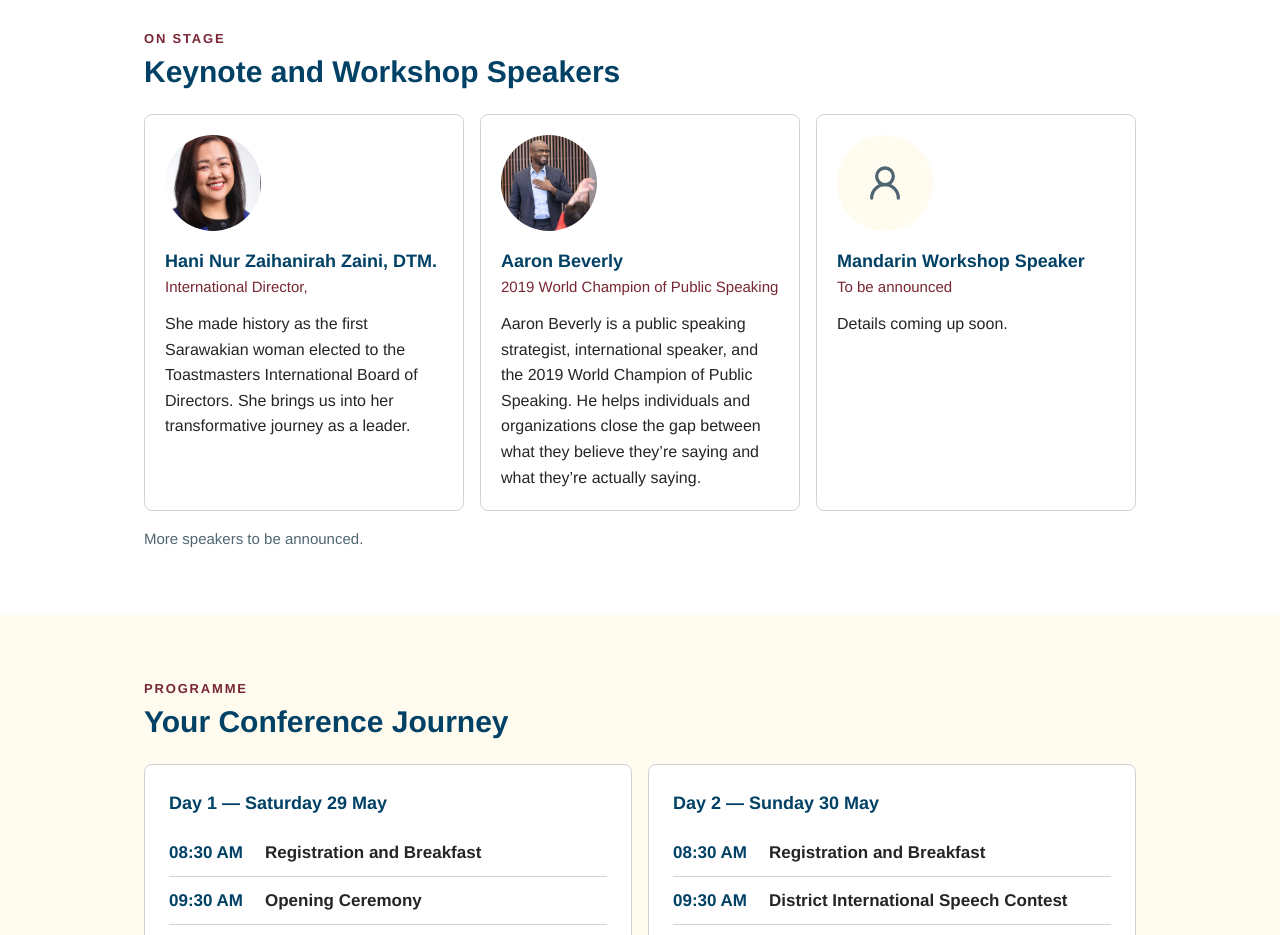
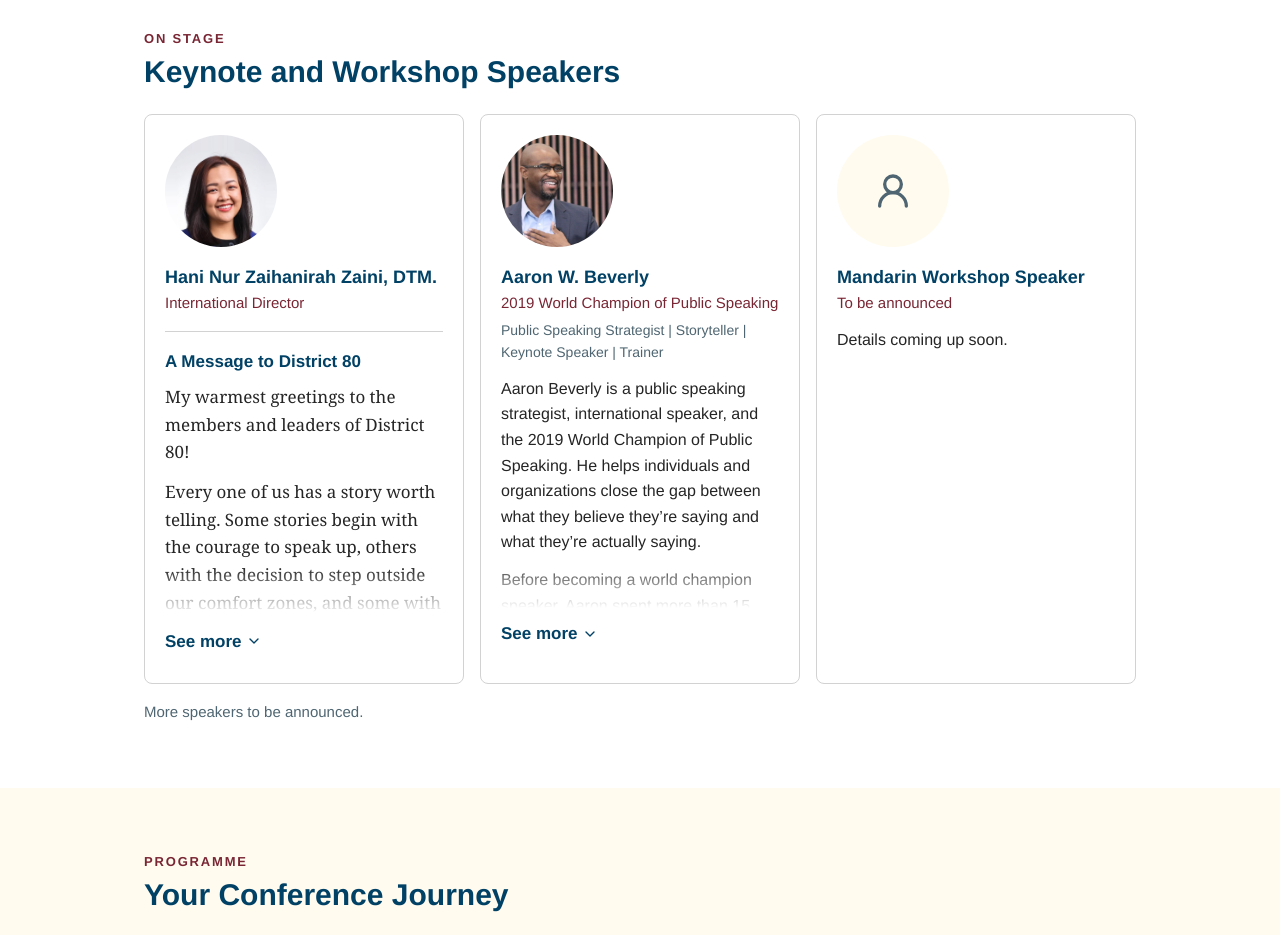
Before and after one commit to maksha19/acpublic, a React (Vite) app: page / in a window 1280 px wide. Shown: the part 1360-2295 px from the top of the page. Built offline with nearby package versions, Linux system fonts and the light colour scheme; no server answers; a web font is replaced by a local one.

Commit message:
update bio

```diff
--- a/src/components/home/Speakers.tsx
+++ b/src/components/home/Speakers.tsx
@@ -1,5 +1,6 @@
-import { UserRound } from 'lucide-react'
-import { CONFERENCE } from '../../content/conference'
+import { useEffect, useId, useRef, useState, type ReactNode } from 'react'
+import { ChevronDown, UserRound } from 'lucide-react'
+import { CONFERENCE, type Speaker } from '../../content/conference'
 import { Section } from './Section'
 
 export default function Speakers() {
@@ -11,24 +12,29 @@ export default function Speakers() {
             {s.photo ? (
               // Served from public/, so the path must carry Vite's base.
               // Decorative: the name is right below it.
-              <img
-                src={`${import.meta.env.BASE_URL}${s.photo}`}
-                alt=""
-                width={96}
-                height={96}
-                loading="lazy"
-                className="size-24 rounded-full object-cover object-[50%_30%]"
-              />
+              <span className="block size-28 overflow-hidden rounded-full bg-surface">
+                <img
+                  src={`${import.meta.env.BASE_URL}${s.photo}`}
+                  alt=""
+                  width={98}
+                  height={98}
+                  loading="lazy"
+                  className={`size-full object-cover ${s.photoFraming ?? 'object-[50%_20%]'}`}
+                />
+              </span>
             ) : (
               // Speaker not yet announced — a silhouette, not fake initials.
-              <span className="grid size-24 place-items-center rounded-full bg-surface text-muted-fg">
+              <span className="grid size-28 place-items-center rounded-full bg-surface text-muted-fg">
                 <UserRound className="size-10" aria-hidden="true" />
               </span>
             )}
             <h3 className="mt-4 text-lg">{s.name}</h3>
             <p className="text-[15px] text-secondary">{s.credentials}</p>
+            {s.tagline && <p className="mt-1 text-[14px] text-muted-fg">{s.tagline}</p>}
             {s.session && <p className="mt-3 font-semibold text-secondary">{s.session}</p>}
-            <p className={`${s.session ? 'mt-1' : 'mt-3'} text-[16px] `}>{s.blurb}</p>
+            {s.blurb && <p className={`${s.session ? 'mt-1' : 'mt-3'} text-[16px] `}>{s.blurb}</p>}
+            {s.message && <SpeakerMessage message={s.message} />}
+            {s.bio && <SpeakerBio bio={s.bio} />}
           </div>
         ))}
       </div>
@@ -38,3 +44,109 @@ export default function Speakers() {
     </Section>
   )
 }
+
+/* Long speaker text opens on its first few lines behind a fade, with a
+   "See more" toggle, and folds back up once scrolled past — the same
+   behaviour as the letters in Testimonials. */
+function Expandable({ children, className = '' }: { children: ReactNode; className?: string }) {
+  const [open, setOpen] = useState(false)
+  const ref = useRef<HTMLDivElement>(null)
+  const bodyId = useId()
+
+  useEffect(() => {
+    if (!open) return
+    const el = ref.current
+    if (!el || typeof IntersectionObserver === 'undefined') return
+    const io = new IntersectionObserver(
+      ([entry]) => {
+        if (!entry.isIntersecting) setOpen(false)
+      },
+      { threshold: 0 },
+    )
+    io.observe(el)
+    return () => io.disconnect()
+  }, [open])
+
+  return (
+    <div ref={ref}>
+      <div className="relative">
+        <div
+          id={bodyId}
+          className={`overflow-hidden transition-[max-height] duration-300 ease-out
+                      ${open ? 'max-h-[200rem]' : 'max-h-58'} ${className}`}
+        >
+          {children}
+        </div>
+        {!open && (
+          <div
+            aria-hidden="true"
+            className="pointer-events-none absolute inset-x-0 bottom-0 h-12 bg-gradient-to-t from-white to-transparent"
+          />
+        )}
+      </div>
+      <button
+        type="button"
+        onClick={() => setOpen((v) => !v)}
+        aria-expanded={open}
+        aria-controls={bodyId}
+        className="mt-1 inline-flex min-h-11 items-center gap-1 font-heading font-semibold
+                   text-primary underline-offset-4 hover:underline"
+      >
+        {open ? 'Show less' : 'See more'}
+        <ChevronDown
+          className={`size-4 transition-transform duration-300 ${open ? 'rotate-180' : ''}`}
+          aria-hidden="true"
+        />
+      </button>
+    </div>
+  )
+}
+
+/* The speaker's own words, set like the Testimonials letters (Alice). */
+function SpeakerMessage({ message: m }: { message: NonNullable<Speaker['message']> }) {
+  return (
+    <div className="mt-4 border-t border-border pt-4">
+      {m.heading && <p className="font-heading font-semibold text-primary">{m.heading}</p>}
+      {/* Brand: quotes set in Alice. */}
+      <Expandable className="mt-2 space-y-3 font-quote text-[17px] leading-relaxed">
+        {m.salutation && <p>{m.salutation}</p>}
+        {m.paragraphs.map((p) => (
+          <p key={p}>{p}</p>
+        ))}
+        {m.signoff && <p>{m.signoff}</p>}
+        {m.signature && (
+          <p className="not-italic font-body text-[15px] text-muted-fg">
+            {m.signature.map((line, i) => (
+              <span key={line} className={`block ${i === 0 ? 'font-semibold text-ink' : ''}`}>
+                {line}
+              </span>
+            ))}
+          </p>
+        )}
+      </Expandable>
+    </div>
+  )
+}
+
+/* A third-person bio — written about the speaker, not by them, so it stays in
+   the body face rather than the quote face. */
+function SpeakerBio({ bio }: { bio: NonNullable<Speaker['bio']> }) {
+  return (
+    <Expandable className="mt-3 space-y-3 text-[16px]">
+      {bio.map((block) =>
+        typeof block === 'string' ? (
+          <p key={block}>{block}</p>
+        ) : (
+          <div key={block.heading}>
+            <p className="font-heading font-semibold text-primary">{block.heading}</p>
+            <ul className="mt-1 list-disc space-y-1 pl-5">
+              {block.items.map((item) => (
+                <li key={item}>{item}</li>
+              ))}
+            </ul>
+          </div>
+        ),
+      )}
+    </Expandable>
+  )
+}
--- a/src/content/conference.ts
+++ b/src/content/conference.ts
@@ -40,10 +40,20 @@ export interface WhyAttendItem {
 export interface Speaker {
   name: string
   credentials: string
+  /** A second, smaller line under the credentials (roles, specialities). */
+  tagline?: string
   session?: string
-  blurb: string
+  blurb?: string
   /** File in public/; omitted → placeholder avatar. */
   photo?: string
+  /** Tailwind classes framing the photo in its circle (object-position,
+   *  scale + origin) — portraits and stage shots need different crops. */
+  photoFraming?: string
+  /** A letter from the speaker, shown collapsed under the blurb. */
+  message?: MemberMessageContent & { heading?: string; signature?: string[] }
+  /** A longer third-person bio, shown collapsed. Strings are paragraphs; an
+   *  object is a headed bullet list, placed where it falls in the text. */
+  bio?: (string | { heading: string; items: string[] })[]
 }
 
 export interface AgendaItem {
@@ -208,16 +218,49 @@ export const CONFERENCE: ConferenceContent = {
   speakers: [
     {
       name: 'Hani Nur Zaihanirah Zaini, DTM. ',
-      credentials: 'International Director,',
-
-      blurb: 'She made history as the first Sarawakian woman elected to the Toastmasters International Board of Directors. She brings us into her transformative journey as a leader.',
-      photo: 'Picture_Hani.jpeg',
+      credentials: 'International Director',
+      // Square copy of Picture_Hani.jpeg with the backdrop extended so the
+      // circle crop keeps her hair; the original is too tall and narrow.
+      photo: 'Picture_Hani_square.jpeg',
+      photoFraming: 'object-center',
+      message: {
+        heading: 'A Message to District 80',
+        salutation: 'My warmest greetings to the members and leaders of District 80!',
+        paragraphs: [
+          'Every one of us has a story worth telling. Some stories begin with the courage to speak up, others with the decision to step outside our comfort zones, and some with a simple willingness to try something new. In Toastmasters, we discover that our stories do more than define who we are — they can inspire others to discover who they are capable of becoming.',
+          'I am delighted to be joining you as the keynote speaker at the Annual Conference in May 2027. I look forward to hearing your stories, learning from your experiences, and celebrating the remarkable people who make District 80 such a vibrant community.',
+          'Until then, keep finding your voice, keep sharing your story, and remember that the stage is not reserved for those who have everything figured out. It belongs to those who are willing to step forward, be seen, and make a difference.',
+          'See you in May 2027. Let’s make it a stage to remember!',
+        ],
+        signoff: 'Warm regards,',
+        signature: [
+          'Hani Nur Zaihanirah Zaini, DTM',
+          'International Director 2025–2027',
+          'Toastmasters International',
+        ],
+      },
     },
     {
-      name: 'Aaron Beverly',
+      name: 'Aaron W. Beverly',
       credentials: '2019 World Champion of Public Speaking',
-      blurb: 'Aaron Beverly is a public speaking strategist, international speaker, and the 2019 World Champion of Public Speaking. He helps individuals and organizations close the gap between what they believe they’re saying and what they’re actually saying.',
+      tagline: 'Public Speaking Strategist | Storyteller | Keynote Speaker | Trainer',
+      bio: [
+        'Aaron Beverly is a public speaking strategist, international speaker, and the 2019 World Champion of Public Speaking. He helps individuals and organizations close the gap between what they believe they’re saying and what they’re actually saying.',
+        'Before becoming a world champion speaker, Aaron spent more than 15 years in banking and finance at Citi, J.P. Morgan Chase, and Deloitte. He became known for identifying communication gaps, translating complex ideas into clear, actionable messages, and communicating effectively in demanding professional environments.',
+        {
+          heading: 'Speaking Achievements',
+          items: [
+            '2019 World Champion of Public Speaking, emerging from over 30,000 competitors worldwide',
+            'Five-time International Speech Contest semifinalist',
+            'Two-time World Championship finalist, placing second in 2016',
+            'Moth Story Slam winner',
+          ],
+        },
+        'Once crippled with social anxiety along with a deep fear of public speaking, Aaron learned practical ways to turn his greatest weakness into his greatest asset. Today, Aaron “helps unheard voices get heard and untold stories get told.”',
+        'Aaron has delivered keynotes and workshops for Fortune 100 companies, universities, and professional organizations across more than 10 countries. He combines corporate leadership experience, elite-level speaking achievement, and practical communication tools to help people perform when it matters most.',
+      ],
       photo: 'Picture_Aaron.jpeg',
+      photoFraming: 'origin-[45%_3%] scale-[1.9]',
     },
     {
       name: 'Mandarin Workshop Speaker',
```
Also changed, not shown: public/Picture_Hani_square.jpeg (added).
